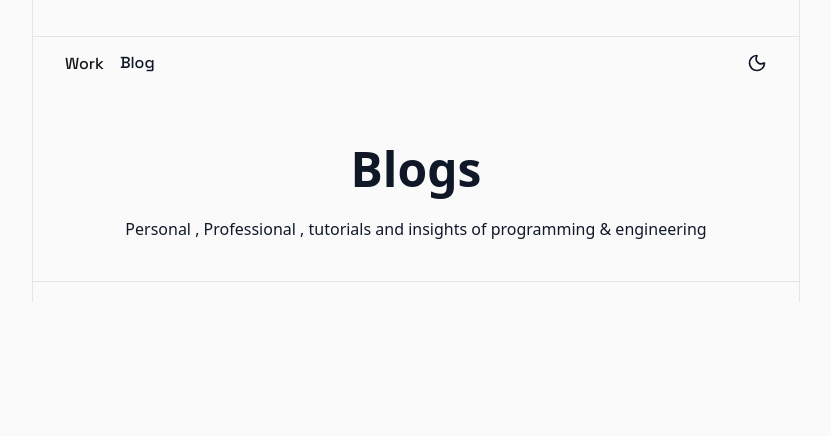
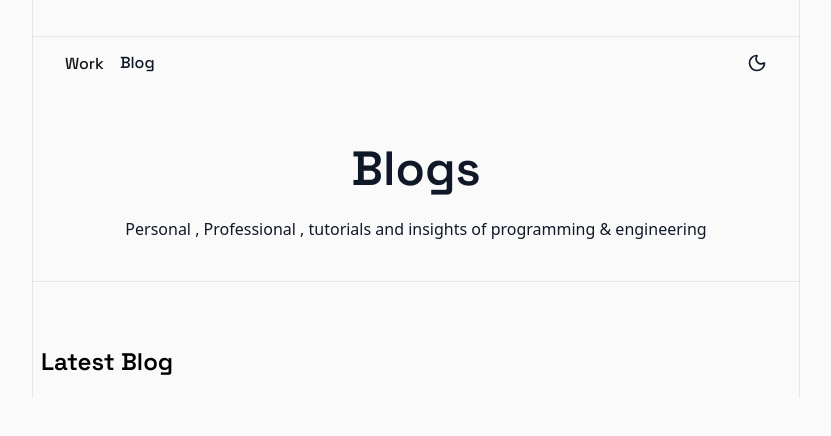
Before and after one commit to Arnav270803/MyPortfolio, a React (Vite) app: page /bblog in a window 1280 px wide. Shown: the top 436 px of the page, without its empty margins (224-1055 px from the left). Built offline with nearby package versions, Linux system fonts and the light colour scheme; some icons are missing.

Commit message:
Change the font for now and added new page section to the BlogPage.jsx

```diff
--- /dev/null
+++ b/src/Component/BlogSection.jsx
@@ -0,0 +1,18 @@
+import React from 'react'
+
+const BlogSection = ({isDark , setIsDark}) => {
+  return (
+    <>
+    <link href="https://fonts.googleapis.com/css2?family=Space+Grotesk:wght@400;500;600;700&display=swap" rel="stylesheet"/>
+    <div className=' mt-16'>
+        <div className={` font-semibold px-2 text-2xl ${isDark? 'text-while' : 'text-black'}`}
+        style={{fontFamily:'Space Grotesk, sans-serif'}}
+        >
+            Latest Blog
+        </div>
+    </div>
+    </>
+  )
+}
+
+export default BlogSection
--- a/src/Component/Bloging.jsx
+++ b/src/Component/Bloging.jsx
@@ -2,9 +2,13 @@ import React from 'react'
 
 const bloging = ({isDark}) => {
   return (
+    <>
+       <link href="https://fonts.googleapis.com/css2?family=Space+Grotesk:wght@400;500;600;700&display=swap" rel="stylesheet"/>
     <div>
     <div className='flex items-center justify-center mt-16'>
-      <div className='font-semibold text-5xl '>
+      <div className='font-semibold text-5xl '
+      style={{fontFamily: 'Space Grotesk, sans-serif'}}
+      >
         Blogs
       </div>
 
@@ -18,6 +22,7 @@ const bloging = ({isDark}) => {
 
        </div>
     </div>
+     </>
   )
 }
 
--- a/src/pages/BlogPage.jsx
+++ b/src/pages/BlogPage.jsx
@@ -1,11 +1,10 @@
 import React from 'react'
 import Navbar from '../Component/Navbar'
 import Bloging from '../Component/Bloging'
+import BlogSection from '../Component/BlogSection';
 
-const BlogPage = ({isDark , setIsDark}) => {
-      const toggleTheme = () => {
-    setIsDark(!isDark);
-  };
+const BlogPage = ({isDark , toggleTheme}) => {
+
   return (
     <div>
       <div className={`${isDark ? 'bg-neutral-900 text-white' : 'bg-zinc-50 text-gray-900'} min-h-screen transition-colors duration-300`}>
@@ -17,9 +16,11 @@ const BlogPage = ({isDark , setIsDark}) => {
 
           <div className='mt-4'>
             <Bloging isDark={isDark}/>
-
           </div>
 
+          <div className='mt-4'>
+            <BlogSection isDark={isDark}/>
+          </div>
 
         </div>
       </div>
```
